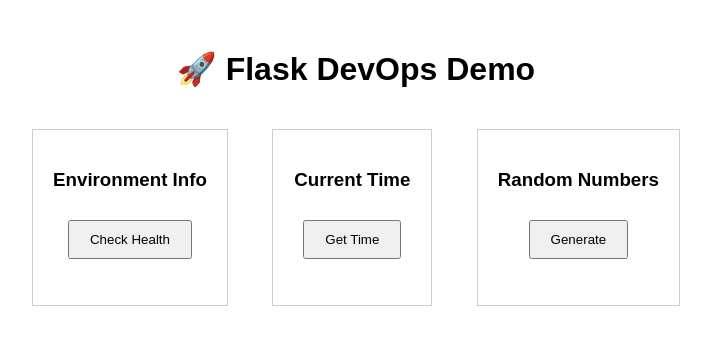
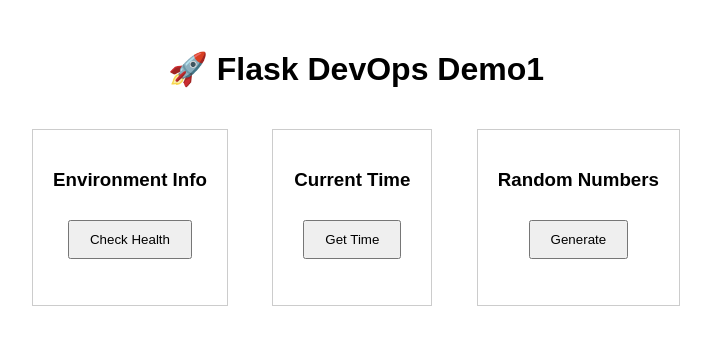
Before and after one commit to akashtech1710-svg/tf-github-actions, a Flask app: page / in a window 1280 px wide. Shown: the top 345 px of the page, without its empty margins (284-995 px from the left). Run offline with Flask 2, Linux system fonts and the light colour scheme.

Commit message:
rerunning the pipeline

```diff
--- a/templates/index.html
+++ b/templates/index.html
@@ -10,7 +10,7 @@
 </head>
 <body>
 
-<h1>🚀 Flask DevOps Demo</h1>
+<h1>🚀 Flask DevOps Demo1</h1>
 
 <div class="card">
     <h3>Environment Info</h3>
```
